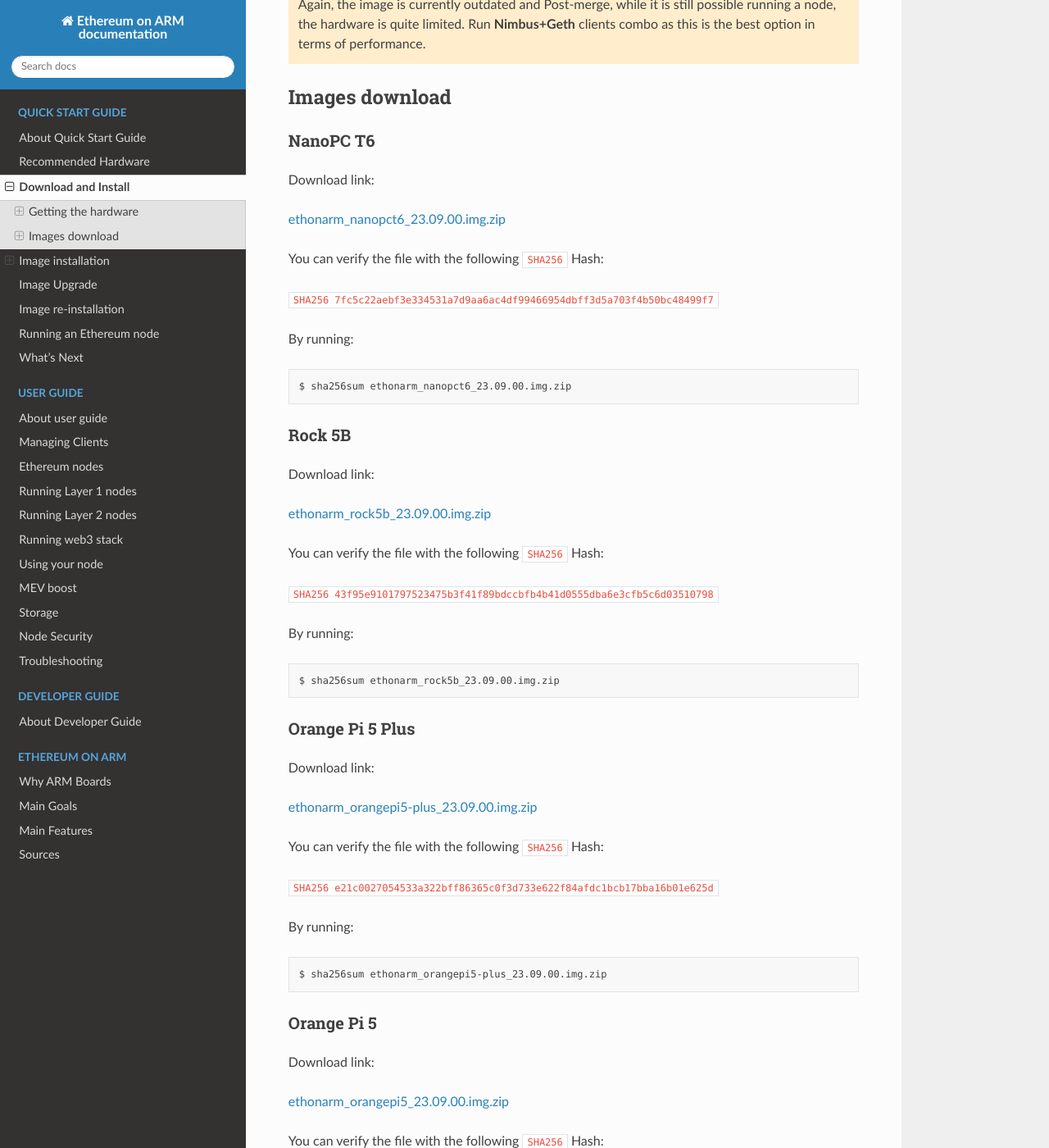
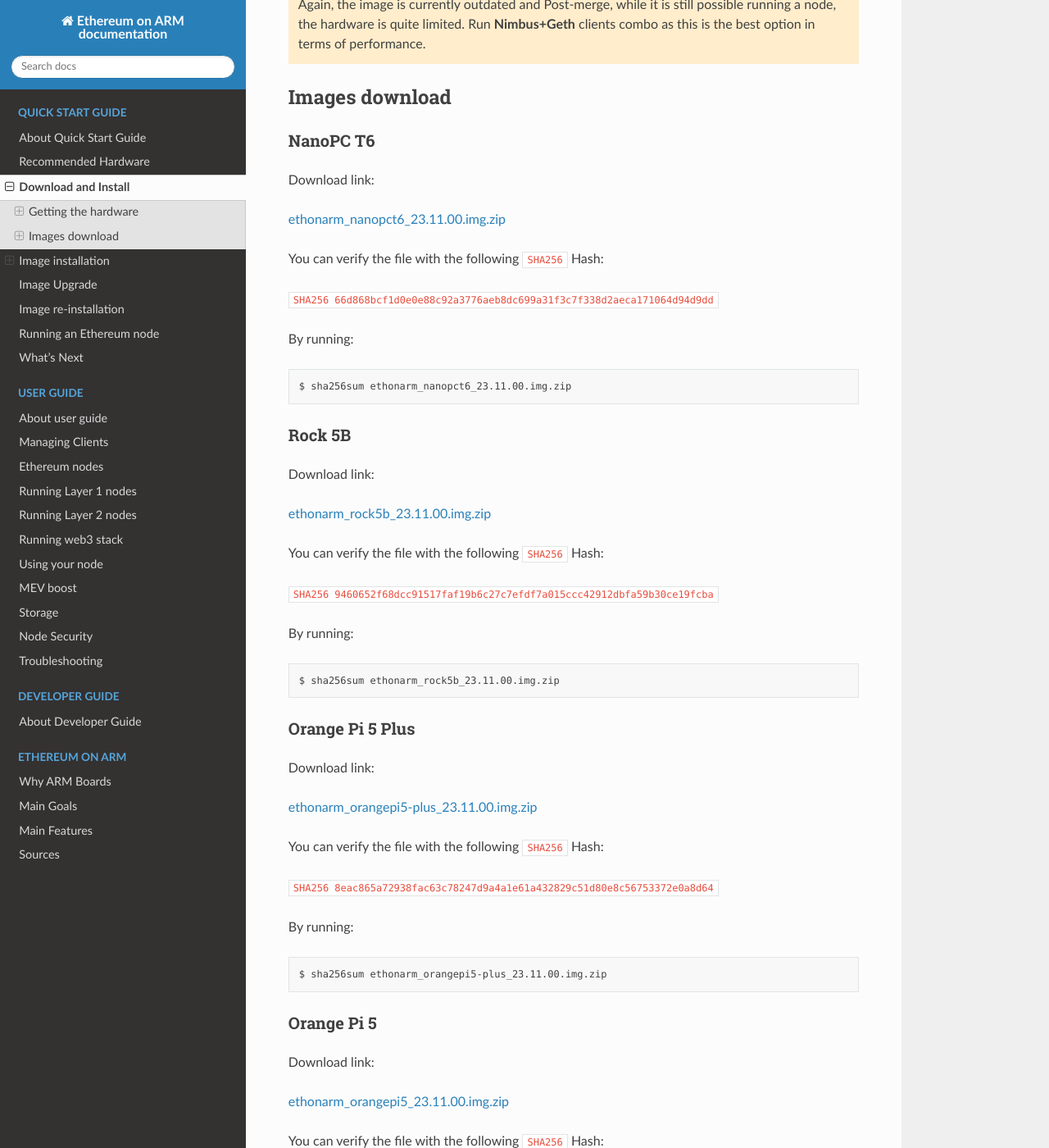
Before and after one commit to EOA-Blockchain-Labs/ethereumonarm, a Sphinx documentation site: the page built from docs/quick-guide/download-and-install.rst, in a window 1280 px wide and 1400 px high, scrolled down 1982 px. Shown: the whole window at 82% size. Built offline with Sphinx 7.4.7 and the Read the Docs theme 2.0.0, drawn with Linux system fonts in a browser that asks for light colours; some of the changed text lies outside the part shown.

Commit message:
updated eoa image links

```diff
--- a/docs/quick-guide/download-and-install.rst
+++ b/docs/quick-guide/download-and-install.rst
@@ -106,57 +106,57 @@
 
 Download link:
 
-ethonarm_nanopct6_23.09.00.img.zip_
+ethonarm_nanopct6_23.11.00.img.zip_
 
-.. _ethonarm_nanopct6_23.09.00.img.zip: https://ethereumonarm-my.sharepoint.com/:u:/p/dlosada/ETMqN-gwS9ZHjfU4W-8_8nsBGBJ5qpkEbi1ULFdQ7ZnIuQ?download=1
+.. _ethonarm_nanopct6_23.11.00.img.zip: https://ethereumonarm-my.sharepoint.com/:u:/p/dlosada/Efuw4xjgrdFOm_Wi9qLsH-4BTRkY190KlCB_Gq0NRdXqyg?download=1
 
 You can verify the file with the following ``SHA256`` Hash:
 
-``SHA256 7fc5c22aebf3e334531a7d9aa6ac4df99466954dbff3d5a703f4b50bc48499f7``
+``SHA256 66d868bcf1d0e0e88c92a3776aeb8dc699a31f3c7f338d2aeca171064d94d9dd``
 
 By running:
 
 .. prompt:: bash $
 
-  sha256sum ethonarm_nanopct6_23.09.00.img.zip
+  sha256sum ethonarm_nanopct6_23.11.00.img.zip
 
 Rock 5B
 ~~~~~~~
 
 Download link:
 
-ethonarm_rock5b_23.09.00.img.zip_
+ethonarm_rock5b_23.11.00.img.zip_
 
-.. _ethonarm_rock5b_23.09.00.img.zip: https://ethereumonarm-my.sharepoint.com/:u:/p/dlosada/Efa9y026v3BLmTp1BvwID08BkhiHlsbDambsZBfEXXBJMw?download=1
+.. _ethonarm_rock5b_23.11.00.img.zip: https://ethereumonarm-my.sharepoint.com/:u:/p/dlosada/EbuLXcC99EJBmrnM-GZo90MBGhVS3yTPCky0ot05r2P67Q?download=1
 
 You can verify the file with the following ``SHA256`` Hash:
 
-``SHA256 43f95e9101797523475b3f41f89bdccbfb4b41d0555dba6e3cfb5c6d03510798``
+``SHA256 9460652f68dcc91517faf19b6c27c7efdf7a015ccc42912dbfa59b30ce19fcba``
 
 By running:
 
 .. prompt:: bash $
 
-  sha256sum ethonarm_rock5b_23.09.00.img.zip
+  sha256sum ethonarm_rock5b_23.11.00.img.zip
 
 Orange Pi 5 Plus
 ~~~~~~~~~~~~~~~~
 
 Download link:
 
-ethonarm_orangepi5-plus_23.09.00.img.zip_
+ethonarm_orangepi5-plus_23.11.00.img.zip_
 
-.. _ethonarm_orangepi5-plus_23.09.00.img.zip: https://ethereumonarm-my.sharepoint.com/:u:/p/dlosada/EfSrQ4CHRSZDh83dT1pBWAABm7JxvdGOaTrX3r_4gC2-nw?download=1
+.. _ethonarm_orangepi5-plus_23.11.00.img.zip: https://ethereumonarm-my.sharepoint.com/:u:/p/dlosada/EQFSHHN9a0hFvhnDHTjCfmYBXE-M-JpUI2WosTnifrKDpQ?download=1
 
 You can verify the file with the following ``SHA256`` Hash:
 
-``SHA256 e21c0027054533a322bff86365c0f3d733e622f84afdc1bcb17bba16b01e625d``
+``SHA256 8eac865a72938fac63c78247d9a4a1e61a432829c51d80e8c56753372e0a8d64``
 
 By running:
 
 .. prompt:: bash $
 
-  sha256sum ethonarm_orangepi5-plus_23.09.00.img.zip
+  sha256sum ethonarm_orangepi5-plus_23.11.00.img.zip
 
 
 Orange Pi 5
@@ -164,19 +164,19 @@
 
 Download link:
 
-ethonarm_orangepi5_23.09.00.img.zip_
+ethonarm_orangepi5_23.11.00.img.zip_
 
-.. _ethonarm_orangepi5_23.09.00.img.zip: https://ethereumonarm-my.sharepoint.com/:u:/p/dlosada/Ebs75e_C99pFude0htz1mdgBGfpyS_iljIchDimI_Nby7w?download=1
+.. _ethonarm_orangepi5_23.11.00.img.zip: https://ethereumonarm-my.sharepoint.com/:u:/p/dlosada/EcOBdTMPmHtKq3f4m4Rx7BMBNPHlhgNKK7OXxiBIr4f_iQ?download=1
 
 You can verify the file with the following ``SHA256`` Hash:
 
-``SHA256 195f8d1173080fc7b4ec1794815ef9ba4312d200f5cd19d6217d36c36cf495f6``
+``SHA256 7d8f1647b7729678438f9438a80a95fc6a1b99a799d5082c2121123391c227e4``
 
 By running:
 
 .. prompt:: bash $
 
-  sha256sum ethonarm_orangepi5_23.09.00.img.zip
+  sha256sum ethonarm_orangepi5_23.11.00.img.zip
 
 Raspberry Pi 4
 ~~~~~~~~~~~~~~
```
